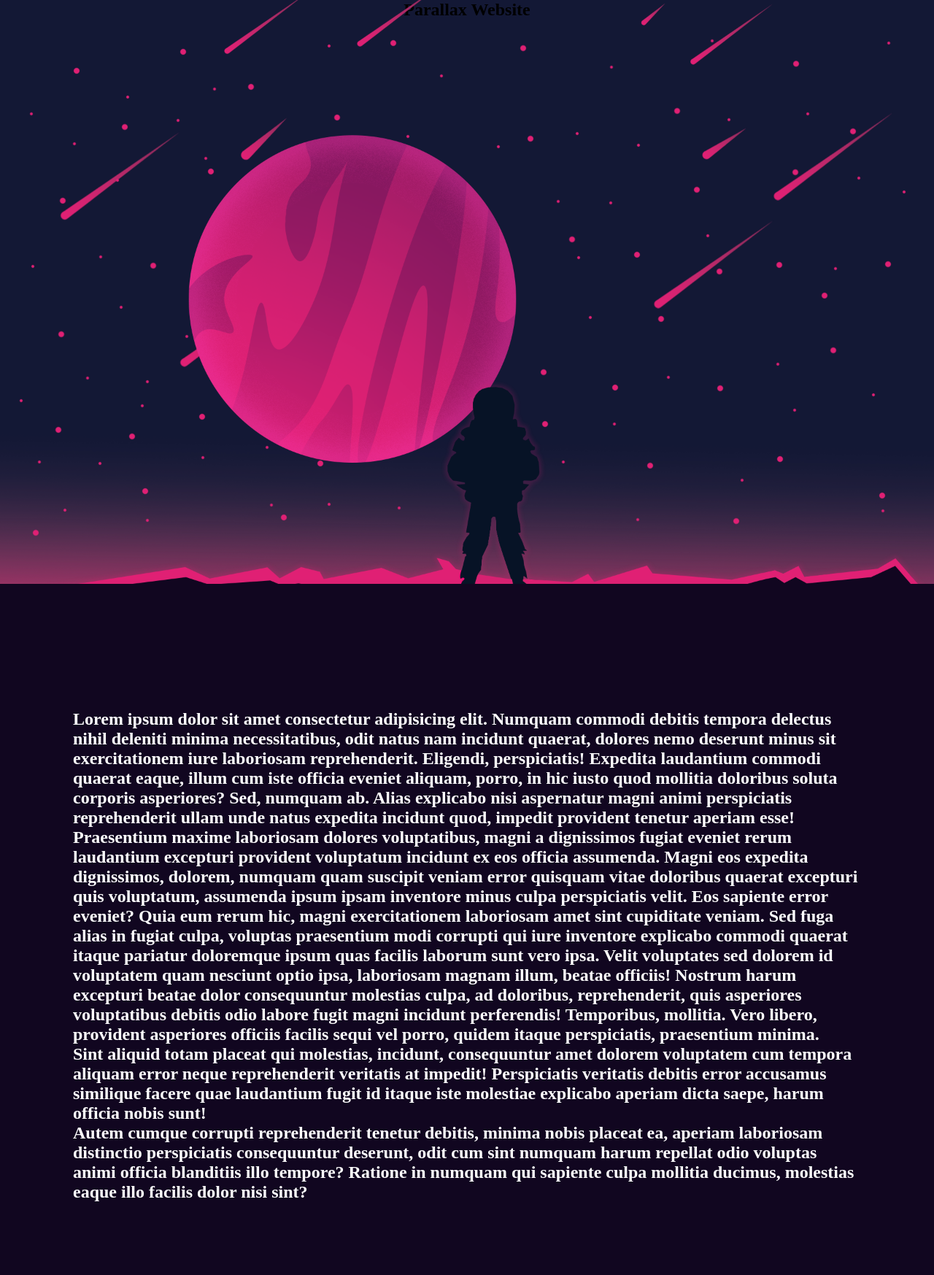
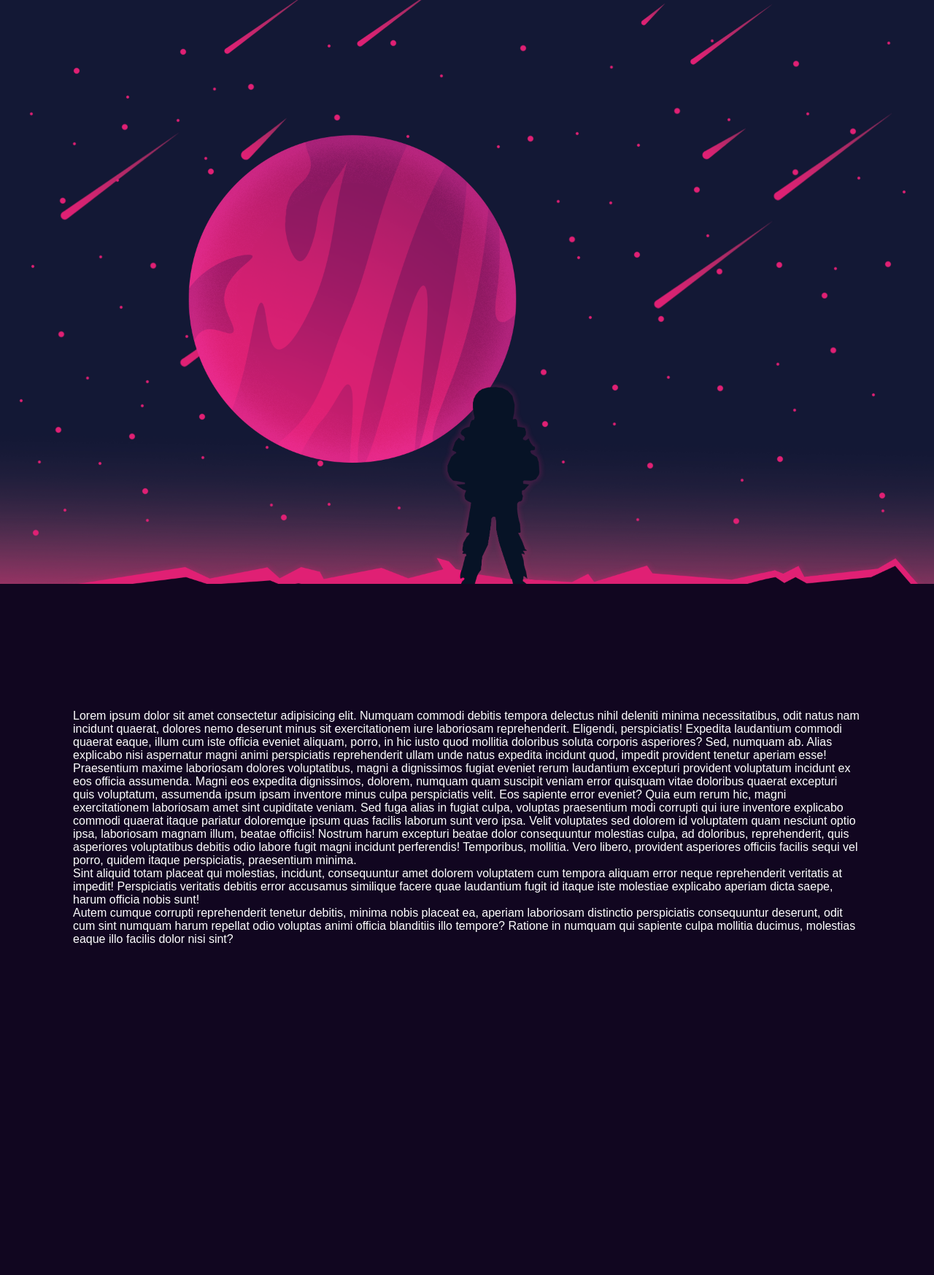
Before and after one commit to elvirvelagic/personalwebsite, a Flask app: page / in a window 1280 px wide. Shown: the whole page at 73% size. After the commit the page ends 1295 px from the top, so only its background shows below. Run offline with Flask 2, Linux system fonts and the light colour scheme.

Commit message:
updated css

```diff
--- a/website/static/style.css
+++ b/website/static/style.css
@@ -2,7 +2,8 @@
 {
     margin: 0;
     padding: 0;
-
+    box-sizing: border-box;
+    font-family: 'Poppins', sans-serif;
 
 }
 .parallax
@@ -31,7 +32,9 @@
 }
 .sec-2 h2
 {
-    color: white;
+    font-size: 1em;
+    color: #fff;
+    font-weight: 300;
 }
 /* .background-image
 {
--- a/website/templates/index.html
+++ b/website/templates/index.html
@@ -8,7 +8,6 @@
 
     <body>
         <section class="parallax">
-            <h2 id="text">Parallax Website</h2>
             <!-- <img src="{{ url_for('static', filename='images/bluebackground.png')}}" id="bg"> -->
             <img src="{{ url_for('static', filename='images/fadetest.png')}}" id="fd">
             <img src="{{ url_for('static', filename='images/skyfall2.png')}}" id="sf">
```
